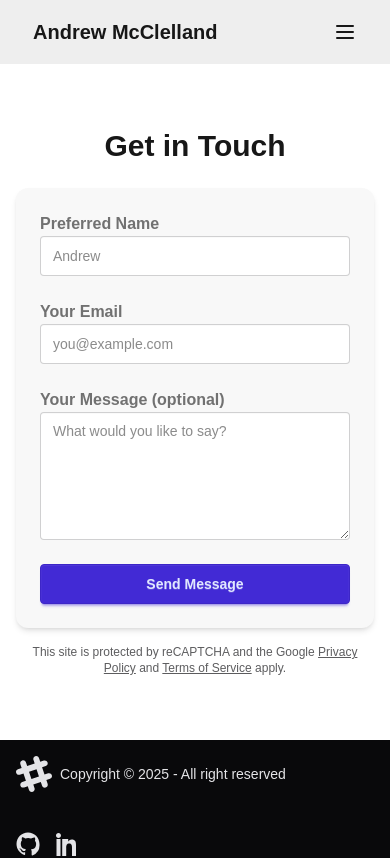
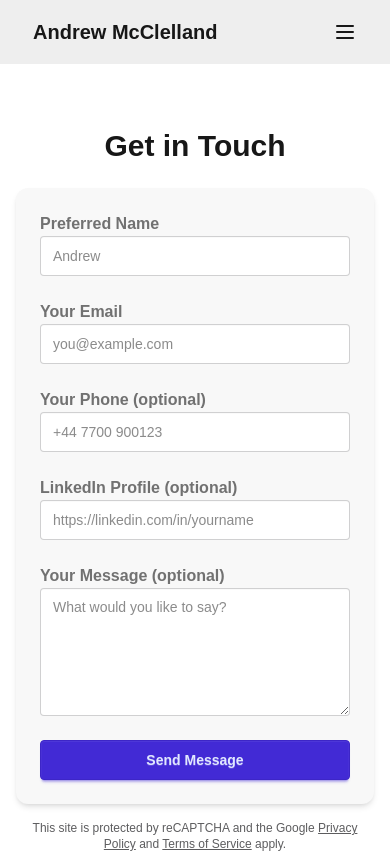
Before and after one commit to aejmcclelland/portfolio, a Next.js app: page /contact in a window 390 px wide. Shown: the top 858 px of the page. Built offline with nearby package versions, Linux system fonts and the light colour scheme; no server answers.

Commit message:
added Linkedin and telephone to contact form

```diff
--- a/src/actions/sendContactEmail.ts
+++ b/src/actions/sendContactEmail.ts
@@ -11,6 +11,8 @@ export async function sendContactEmail(
 	const name = formData.get('name') as string;
 	const email = formData.get('email') as string;
 	const message = formData.get('message') as string;
+	const phone = formData.get('phone') as string;
+	const linkedin = formData.get('linkedin') as string;
 
 	if (!email || !message) {
 		return { message: 'Missing required fields' };
@@ -24,6 +26,10 @@ export async function sendContactEmail(
 		html: `
       <div style="font-family: sans-serif; line-height: 1.6;">
         <p><strong>From:</strong> ${name || 'Anonymous'} &lt;${email}&gt;</p>
+        <p><strong>Phone:</strong> ${phone || 'N/A'}</p>
+        <p><strong>LinkedIn:</strong> ${
+          linkedin ? `<a href="${linkedin}" target="_blank">${linkedin}</a>` : 'N/A'
+        }</p>
         <p><strong>Message:</strong></p>
         <p>${message.replace(/\n/g, '<br>')}</p>
       </div>
--- a/src/components/ContactForm.tsx
+++ b/src/components/ContactForm.tsx
@@ -97,6 +97,30 @@ export default function ContactForm() {
 
 					<div className='form-control w-full'>
 						<label className='label justify-start'>
+							<span className='label-text font-semibold'>Your Phone (optional)</span>
+						</label>
+						<input
+							type='tel'
+							name='phone'
+							placeholder='+44 7700 900123'
+							className='input input-bordered w-full'
+						/>
+					</div>
+
+					<div className='form-control w-full'>
+						<label className='label justify-start'>
+							<span className='label-text font-semibold'>LinkedIn Profile (optional)</span>
+						</label>
+						<input
+							type='url'
+							name='linkedin'
+							placeholder='https://linkedin.com/in/yourname'
+							className='input input-bordered w-full'
+						/>
+					</div>
+
+					<div className='form-control w-full'>
+						<label className='label justify-start'>
 							<span className='label-text font-semibold'>
 								Your Message (optional)
 							</span>
```
